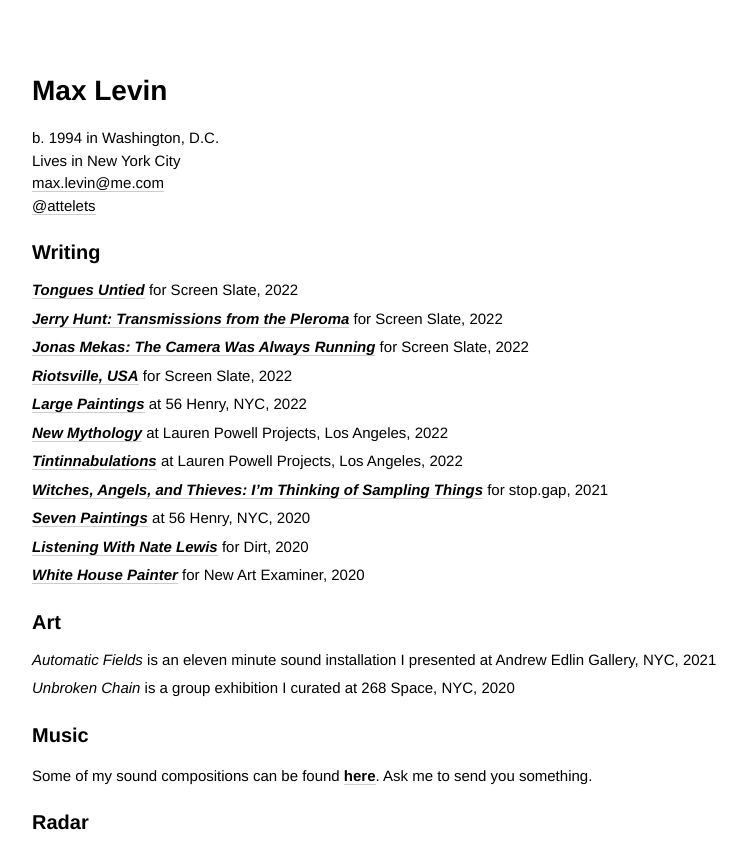
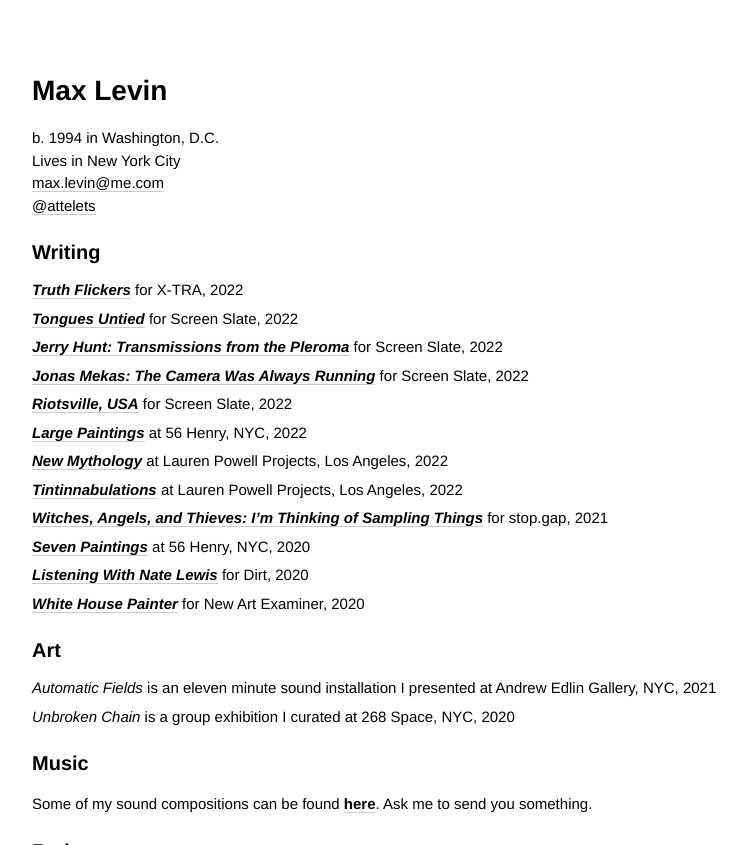
Before and after one commit to minicreative/maxlevin.me, a Jekyll site: the page built from index.md, in a window 1280 px wide, cut to the strip 0-845 px from the top of the page. Shown: the whole strip, without its empty margins (18-765 px from the left). Built offline with Jekyll 4.4.1, drawn with Linux system fonts in a browser that asks for light colours.

Commit message:
Updated Index

```diff
--- a/index.md
+++ b/index.md
@@ -5,6 +5,9 @@
 sections:
 - title: Writing
   items:
+  - description: "**[*Truth Flickers*](https://www.x-traonline.org/article/truth-flickers)**
+      for X-TRA, 2022"
+    image: "/uploads/Screen%20Shot%202022-07-12%20at%207.07.56%20PM.jpg"
   - description: "**[*Tongues Untied*](https://www.screenslate.com/articles/tongues-untied)**
       for Screen Slate, 2022"
     image: "/uploads/7516A663-BEBC-4C89-A397-5AFAE4F960E7.jpeg"
```
